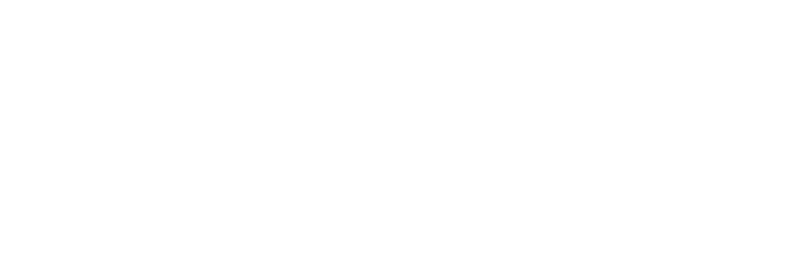
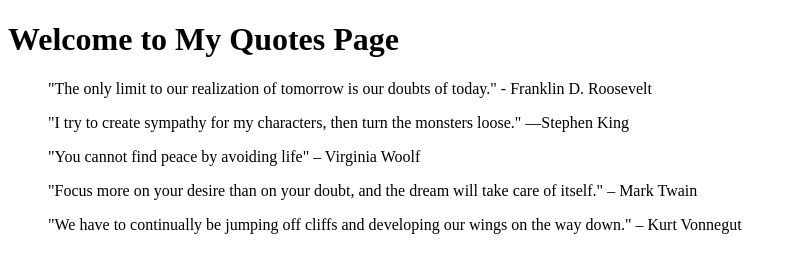
Before and after one commit to slklesser/GitLab, a plain HTML site: page index.html in a window 1280 px wide. Shown: the whole page, without its empty margins (0-797 px from the left). Drawn offline with Linux system fonts and the light colour scheme.

Commit message:
Add files via upload

```diff
--- a/index.html
+++ b/index.html
@@ -1,8 +1,27 @@
 <!DOCTYPE html>
-<html>
+<html lang="en">
 <head>
-    <title>Git Practice</title>
+    <meta charset="UTF-8">
+    <meta name="viewport" content="width=device-width, initial-scale=1.0">
+    <title>Your Page Title</title>
+    <link rel="stylesheet" href="style.css">
 </head>
 <body>
+    <h1>Welcome to My Quotes Page</h1>
+    <blockquote>
+        "The only limit to our realization of tomorrow is our doubts of today." - Franklin D. Roosevelt
+    </blockquote>
+    <blockquote>
+        "I try to create sympathy for my characters, then turn the monsters loose." —Stephen King
+    </blockquote>
+    <blockquote>
+        "You cannot find peace by avoiding life" – Virginia Woolf
+    </blockquote>
+    <blockquote>
+        "Focus more on your desire than on your doubt, and the dream will take care of itself." – Mark Twain
+    </blockquote>
+    <blockquote>
+        "We have to continually be jumping off cliffs and developing our wings on the way down." – Kurt Vonnegut
+    </blockquote>
 </body>
 </html>
```
Also changed, not shown: style.css (added).
